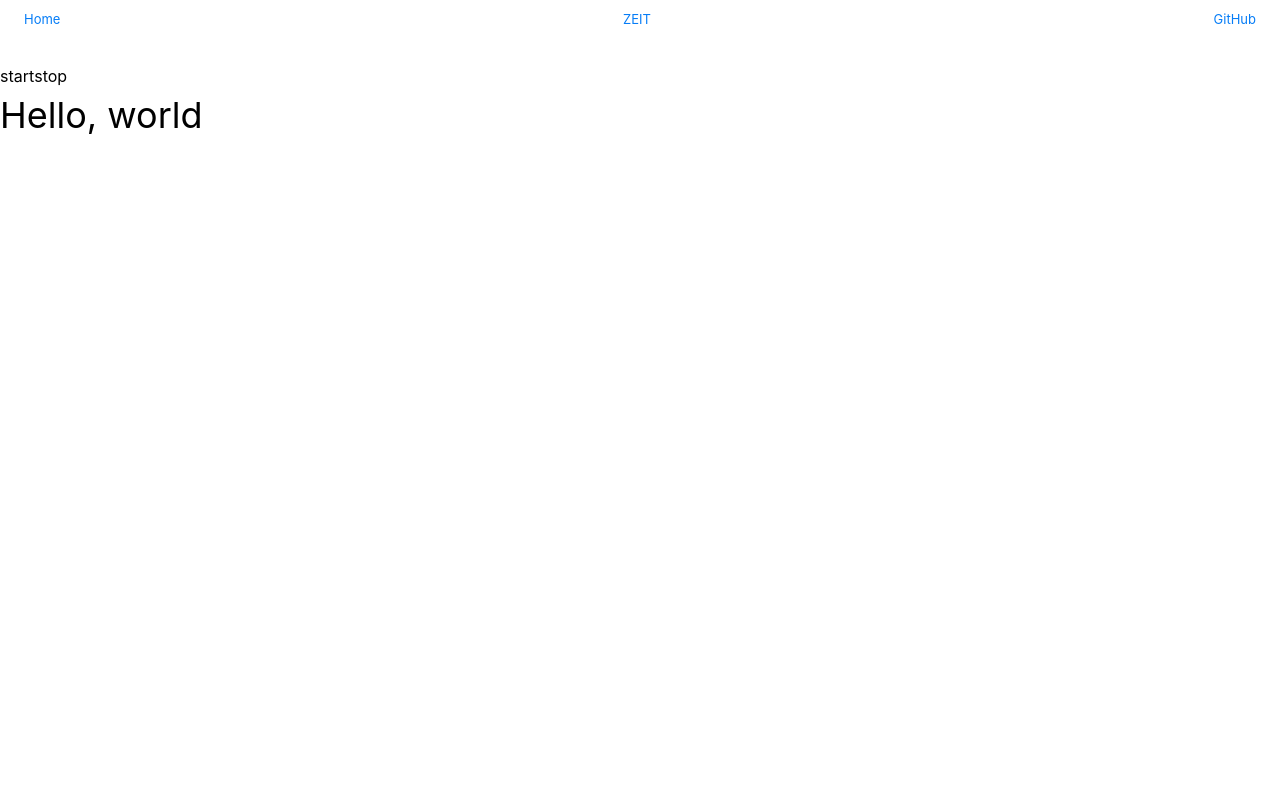
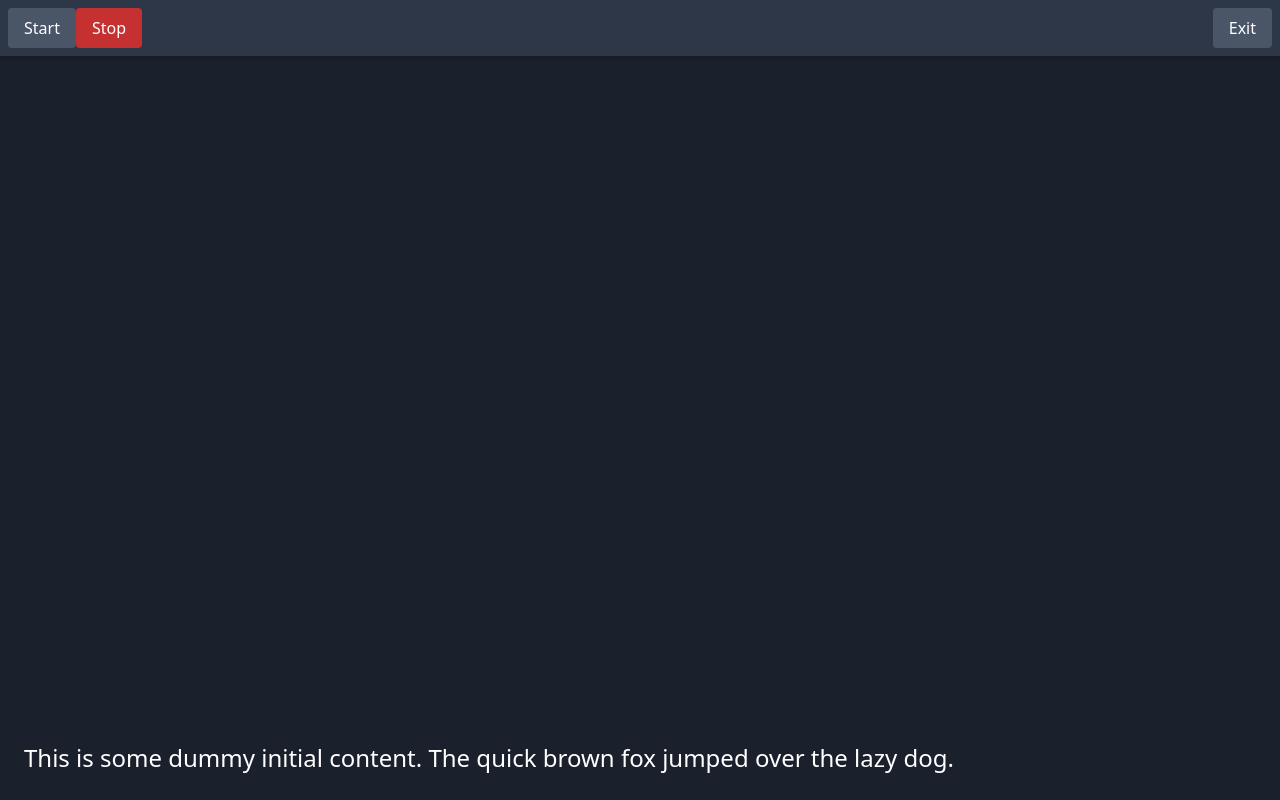
Before and after one commit to nwalters512/transcript.live, a Next.js app: page / in a window 1280 px wide. Built offline with nearby package versions, Linux system fonts and the light colour scheme.

Commit message:
Improving styles

```diff
--- a/components/nav.js
+++ /dev/null
@@ -1,56 +0,0 @@
-import React from 'react'
-import Link from 'next/link'
-
-const links = [
-  { href: 'https://zeit.co/now', label: 'ZEIT' },
-  { href: 'https://github.com/zeit/next.js', label: 'GitHub' },
-].map(link => {
-  link.key = `nav-link-${link.href}-${link.label}`
-  return link
-})
-
-const Nav = () => (
-  <nav>
-    <ul>
-      <li>
-        <Link href="/">
-          <a>Home</a>
-        </Link>
-      </li>
-      {links.map(({ key, href, label }) => (
-        <li key={key}>
-          <a href={href}>{label}</a>
-        </li>
-      ))}
-    </ul>
-
-    <style jsx>{`
-      :global(body) {
-        margin: 0;
-        font-family: -apple-system, BlinkMacSystemFont, Avenir Next, Avenir,
-          Helvetica, sans-serif;
-      }
-      nav {
-        text-align: center;
-      }
-      ul {
-        display: flex;
-        justify-content: space-between;
-      }
-      nav > ul {
-        padding: 4px 16px;
-      }
-      li {
-        display: flex;
-        padding: 6px 8px;
-      }
-      a {
-        color: #067df7;
-        text-decoration: none;
-        font-size: 13px;
-      }
-    `}</style>
-  </nav>
-)
-
-export default Nav
--- a/components/useSpeechRecognition.ts
+++ b/components/useSpeechRecognition.ts
@@ -1,4 +1,7 @@
 import { useState, useEffect, useRef } from "react";
+
+const TESTING_CONTENT =
+  "This is some dummy initial content. The quick brown fox jumped over the lazy dog.";
 
 const BrowserSpeechRecognition =
   typeof window !== "undefined" &&
@@ -17,9 +20,9 @@ const concatTranscripts = (...transcriptParts: string[]) =>
  */
 export const useSpeechRecognition = () => {
   const recognitionRef = useRef<SpeechRecognition>(null);
-  const finalTranscriptRef = useRef("");
+  const finalTranscriptRef = useRef(TESTING_CONTENT);
   const [interimTranscript, setInterimTranscript] = useState("");
-  const [finalTranscript, setFinalTranscript] = useState("");
+  const [finalTranscript, setFinalTranscript] = useState(TESTING_CONTENT);
 
   useEffect(() => {
     recognitionRef.current = new BrowserSpeechRecognition();
--- a/package.json
+++ b/package.json
@@ -9,6 +9,7 @@
   },
   "dependencies": {
     "@zeit/next-css": "^1.0.1",
+    "classnames": "^2.2.6",
     "next": "9.1.4",
     "react": "16.12.0",
     "react-dom": "16.12.0"
--- a/pages/index.tsx
+++ b/pages/index.tsx
@@ -1,27 +1,34 @@
 import React from "react";
-import Head from "next/head";
-import Nav from "../components/nav";
+import classnames from "classnames";
 import { useSpeechRecognition } from "../components/useSpeechRecognition";
+
+const NavControl = ({ className = null, ...props }) => (
+  <button
+    className={classnames(
+      "bg-gray-700 text-white py-2 px-4 rounded focus:outline-none focus:shadow-outline",
+      className
+    )}
+    {...props}
+  ></button>
+);
 
 const Home = () => {
   const wig = useSpeechRecognition();
   return (
-    <div>
-      <Head>
-        <title>Home</title>
-        <link rel="icon" href="/favicon.ico" />
-      </Head>
+    <div className="flex flex-col bg-gray-900 w-screen h-screen">
+      <div className="flex flex-row bg-gray-800 p-2 shadow-md">
+        <NavControl onClick={() => wig.start()}>Start</NavControl>
+        <NavControl className="bg-red-700" onClick={() => wig.stop()}>
+          Stop
+        </NavControl>
+        <div className="ml-auto">
+          <NavControl>Exit</NavControl>
+        </div>
+      </div>
 
-      <Nav />
-
-      {wig.finalTranscript}
-      <br />
-      {wig.interimTranscript}
-
-      <button onClick={() => wig.start()}>start</button>
-      <button onClick={() => wig.stop()}>stop</button>
-
-      <h1 className="text-4xl">Hello, world</h1>
+      <div className="flex flex-grow flex-col-reverse p-6 text-white text-2xl">
+        {wig.finalTranscript} {wig.interimTranscript}
+      </div>
     </div>
   );
 };
```
Also changed, not shown: 1 other file (tests, documents, lock files or other folders).
